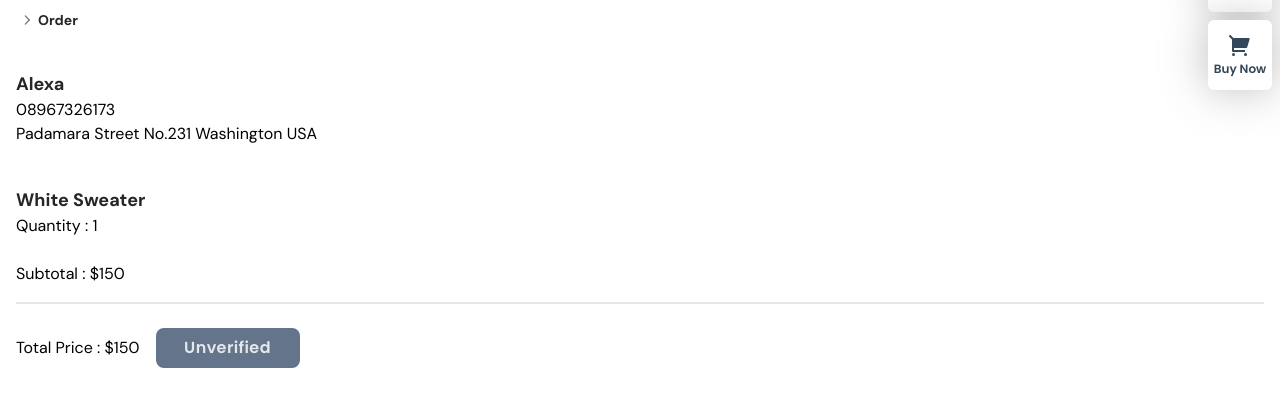
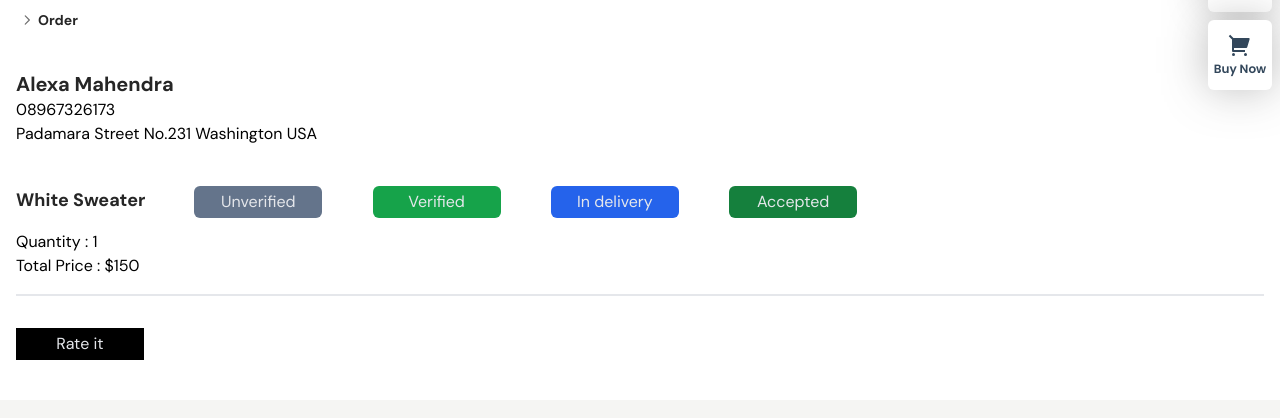
Before and after one commit to Survey-Corps-Group/fullstackEcommerce_g3, a React (Create React App) app in the folder frontend/: page /order in a window 1280 px wide. Shown: the part 266-684 px from the top of the page. Built offline with nearby package versions, Linux system fonts and the light colour scheme; no server answers.

Commit message:
add review, rate product, update order

```diff
--- a/frontend/src/App.js
+++ b/frontend/src/App.js
@@ -20,6 +20,8 @@ import Home from "./pages/Home/Home";
 import Payment from "./pages/payment/Payment";
 import ProductDetails from "./pages/ProductDetails/ProductDetails";
 import Shop from "./pages/Shop/Shop";
+import Rate from "./pages/Rate/Rate.js";
+
 
 import AdminPage from "./pages/Admin/AdminPage";
 import AdminListOrder from "./pages/Admin/AdminListOrder.jsx";
@@ -31,6 +33,7 @@ import Warehouse from "./pages/Admin/Warehouse.jsx";
 import Profile from "./pages/Account/Profile";
 import EditProfile from "./pages/Account/EditProfile";
 import Logout from "./pages/Account/Logout";
+
 
 
 const Layout = () => {
@@ -61,6 +64,7 @@ const router = createBrowserRouter(
         <Route path="/cart" element={<Cart />}></Route>
         <Route path="/editProfile" element={<EditProfile />}></Route>
         <Route path="/paymentgateway" element={<Payment />}></Route>
+        <Route path="/rate" element={<Rate />}></Route>
       </Route>
       <Route path="/signup" element={<SignUp />}></Route>
       <Route path="/signin" element={<SignIn />}></Route>
--- a/frontend/src/components/home/BestSellers/BestSellers.js
+++ b/frontend/src/components/home/BestSellers/BestSellers.js
@@ -2,7 +2,7 @@ import React, { useEffect, useState } from "react";
 import Heading from "../Products/Heading";
 import Product from "../Products/Product";
 import Slider from "react-slick";
-import SampleNextArrow from "../Children/SampleNextArrow";
+import SampleNextArrow from "../RecentProduct/SampleNextArrow";
 
 const BestSellers = () => {
   const [products, setProducts] = useState([]);
--- a/frontend/src/components/pageProps/productDetails/ProductInfo.js
+++ b/frontend/src/components/pageProps/productDetails/ProductInfo.js
@@ -2,7 +2,9 @@ import React from "react";
 import { useDispatch } from "react-redux";
 import { addToCart } from "../../../redux/orebiSlice";
 import { createCart } from "../../../modules/fetch";
-import useToken from '../../../hooks/useToken'
+import { FaStar, FaUserCircle  } from "react-icons/fa";
+import { IconContext } from "react-icons";
+import useToken from '../../../hooks/useToken';
 
 const ProductInfo = ({ productInfo }) => {
   const dispatch = useDispatch();
@@ -33,8 +35,16 @@ const ProductInfo = ({ productInfo }) => {
   return (
     <div className="flex flex-col gap-5">
       <h2 className="text-4xl font-semibold">{productInfo?.item_name}</h2>
-      <p className="text-xl font-semibold">${productInfo?.price}</p>
-      <p className="text-base text-gray-600">{productInfo?.description}</p>
+      <div class="flex">
+          <div class="w-1/8">
+          <IconContext.Provider value={{ color: "orange", size: "20px"}}>
+            <FaStar />
+          </IconContext.Provider>
+          </div>
+          <div class="w-1/8 ml-1">4.0</div>
+        </div>
+        <p className="text-xl font-semibold">${productInfo?.price}</p>
+        <p className="text-base text-gray-600">{productInfo?.description}</p>
         {
           hasFeedbacks ?
           productInfo.feedbacks.map(feedback => (
@@ -45,18 +55,37 @@ const ProductInfo = ({ productInfo }) => {
           <p className="text-sm">Be the first to leave a review.</p>
         }
       <p className="font-medium text-lg">
-        <span className="font-normal">Colors:</span> {productInfo?.color}
+        <span className="font-normal text-md">Colors:</span> {productInfo?.color}
       </p>
+
       <button
         onClick={handleAddToCart}
-        className="w-full py-4 bg-primeColor hover:bg-black duration-300 text-white text-lg font-titleFont"
+        className="w-40 py-2 bg-primeColor hover:bg-black duration-300 text-white text-md font-titleFont"
       >
         Add to Cart
       </button>
-      <p className="font-normal text-sm">
-        <span className="text-base font-medium"> Categories:</span> Spring
-        collection, Streetwear, Women Tags: featured SKU: N/A
-      </p>
+      <p className="border-b-[2px] py-4 mb-2"></p>
+      <div className="flex flex-col gap-4">
+        <h1 className="text-primeColor font-semibold text-xl">Reviews</h1>
+        <div class="flex">
+          <div class="w-1/8">
+          <IconContext.Provider value={{ color: "orange", size: "20px"}}>
+            <FaStar />
+          </IconContext.Provider>
+          </div>
+          <div class="w-1/8 ml-1">4.0</div>
+        </div>
+        <div class="flex">
+          <div class="w-1/8">
+          <IconContext.Provider value={{ size: "20px"}}>
+            <FaUserCircle />
+          </IconContext.Provider>
+          </div>
+          <div class="w-1/8 ml-1 text-primeColor font-semibold text-md">Alexa Mahendra</div>
+        </div>
+          <p>White Swater</p>
+          <p>Lorem ipsum dolor sit amet consectetur adipisicing elit. Quam aliquid necessitatibus, corrupti blanditiis mollitia distinctio ut iusto dignissimos at quidem dolorum enim error assumenda hic laudantium, tenetur fuga. Quis, nisi?</p><br />
+      </div>
     </div>
   );
 };
--- a/frontend/src/pages/Cart/Cart.js
+++ b/frontend/src/pages/Cart/Cart.js
@@ -180,8 +180,8 @@ const Cart = () => {
               </div>
               <div className="flex justify-end">
               <Link onClick={handleCheckout}>
-                <button className="w-52 h-10 bg-primeColor text-white hover:bg-black duration-300">
-                  Proceed to Checkout
+                <button className="w-36 h-10 bg-primeColor text-white hover:bg-black duration-300">
+                  Checkout
                 </button>
               </Link>
               </div>
--- a/frontend/src/pages/Order/Order.js
+++ b/frontend/src/pages/Order/Order.js
@@ -1,32 +1,53 @@
 import React from "react";
 import Breadcrumbs from "../../components/pageProps/Breadcrumbs";
 
-const Payment = () => {
+const Order = () => {
   return (
     <div className="max-w-container mx-auto px-4">
       <Breadcrumbs title="Order" />
       <div className="pb-10 ">
-      <h1 className="text-primeColor font-semibold text-lg">Alexa
-
-      </h1>
+      <div class="flex">
+          <h1 className="text-primeColor font-semibold text-xl">Alexa Mahendra</h1>
+      </div>
         <p>08967326173</p>
         <p>Padamara Street No.231 Washington USA</p><br />
         <div className="border-b-[2px] py-4 mb-2">
-          <h2 className="text-primeColor font-semibold text-lg">White Sweater</h2>
-            <p>Quantity : 1 </p><br />
-            <p>Subtotal : $150</p>
+        <div class="flex">
+          <div class="w-1/6 mb-4">
+            <h1 className="text-primeColor font-semibold text-lg">White Sweater</h1>
+          </div>
+          <div class="w-1/6">
+            <button className="w-32 rounded-md bg-slate-500 text-gray-200 h-8  hover:bg-slate-500 hover:text-white duration-200 ">
+                  Unverified
+            </button>
+          </div>
+          <div class="w-1/6">
+            <button className="w-32 rounded-md bg-green-600 text-gray-200 h-8  hover:bg-green-600 hover:text-white duration-200 ">
+                  Verified
+            </button>
+          </div>
+          <div class="w-1/6">
+            <button className="w-32 rounded-md bg-blue-600 text-gray-200 h-8  hover:bg-blue-600 hover:text-white duration-200 ">
+              In delivery
+            </button>
+          </div>
+          <div class="w-1/2">
+            <button className="w-32 rounded-md bg-green-700 text-gray-200 h-8  hover:bg-gree-700 hover:text-white duration-200 ">
+              Accepted
+            </button>
+          </div>
         </div>
-            <p>Total Price :
-              <span> $150</span>
-              <button
-                className="w-36 ml-4 rounded-lg bg-slate-500 text-gray-200 h-10 font-titleFont text-base tracking-wide font-semibold  hover:bg-slate-500 hover:text-white duration-200 mt-4"
-              >
-              Unverified
+            <p>Quantity : 1 </p>
+            <p>Total Price : <span> $150</span></p>
+        </div><br />
+        <div class="w-1/6">
+            <button className="w-32 bg-black text-gray-200 h-8  hover:bg-black hover:text-white duration-200 ">
+                Rate it
             </button>
-            </p><br />
+          </div>
       </div>
     </div>
   );
 };
 
-export default Payment;
+export default Order;
--- /dev/null
+++ b/frontend/src/pages/Rate/Rate.js
@@ -0,0 +1,49 @@
+import React from "react";
+import { Link } from "react-router-dom";
+import { FaStar } from "react-icons/fa";
+import { IconContext } from "react-icons";
+import Breadcrumbs from "../../components/pageProps/Breadcrumbs";
+
+const Rate = () => {
+  return (
+    <div className="max-w-container mx-auto px-4">
+      <Breadcrumbs title="Rate the Product" />
+      <div className="pb-10 ">
+
+        <div className="border-b-[2px] py-4 mb-2">
+        <div class="flex">
+          <div class="w-1/6 mb-4">
+            <h1 className="text-primeColor font-semibold text-lg">White Sweater</h1>
+          </div>
+        </div>
+        <div class="flex">
+          <div class="w-1/6 mt-2">
+            <h1 className="text-md">Product Quality</h1>
+          </div>
+          <div class="w-1/8 mt-2">
+            <IconContext.Provider value={{ color: "orange", size: "20px"}}>
+              <FaStar />
+            </IconContext.Provider>
+          </div>
+          <select class="w-1/8 ml-4 md:w-16 border-[1px] border-gray-200 py-1 px-4 cursor-pointer text-primeColor text-base block dark:placeholder-gray-400 appearance-none focus-within:outline-none focus-visible:border-primeColor">
+            <option value="5">5</option>
+            <option value="4">4</option>
+            <option value="3">3</option>
+            <option value="2">2</option>
+            <option value="1">1</option>
+          </select>
+        </div>
+        </div><br />
+        <div class="w-1/6">
+        <Link onClick={""}>
+            <button className="w-32 bg-black text-gray-200 h-8  hover:bg-black hover:text-white duration-200 ">
+                Submit
+            </button>
+        </Link>
+          </div>
+      </div>
+    </div>
+  );
+};
+
+export default Rate;
```
